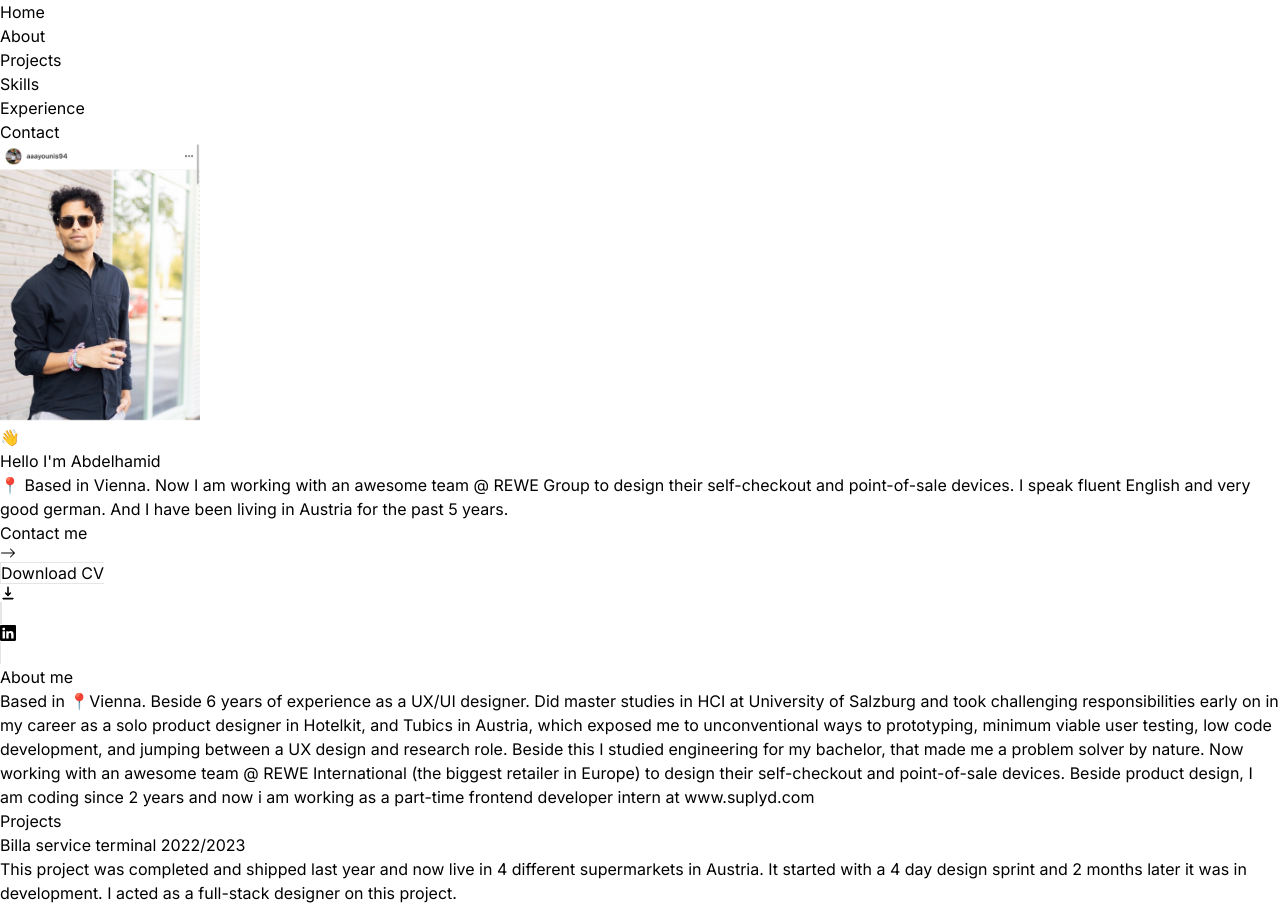
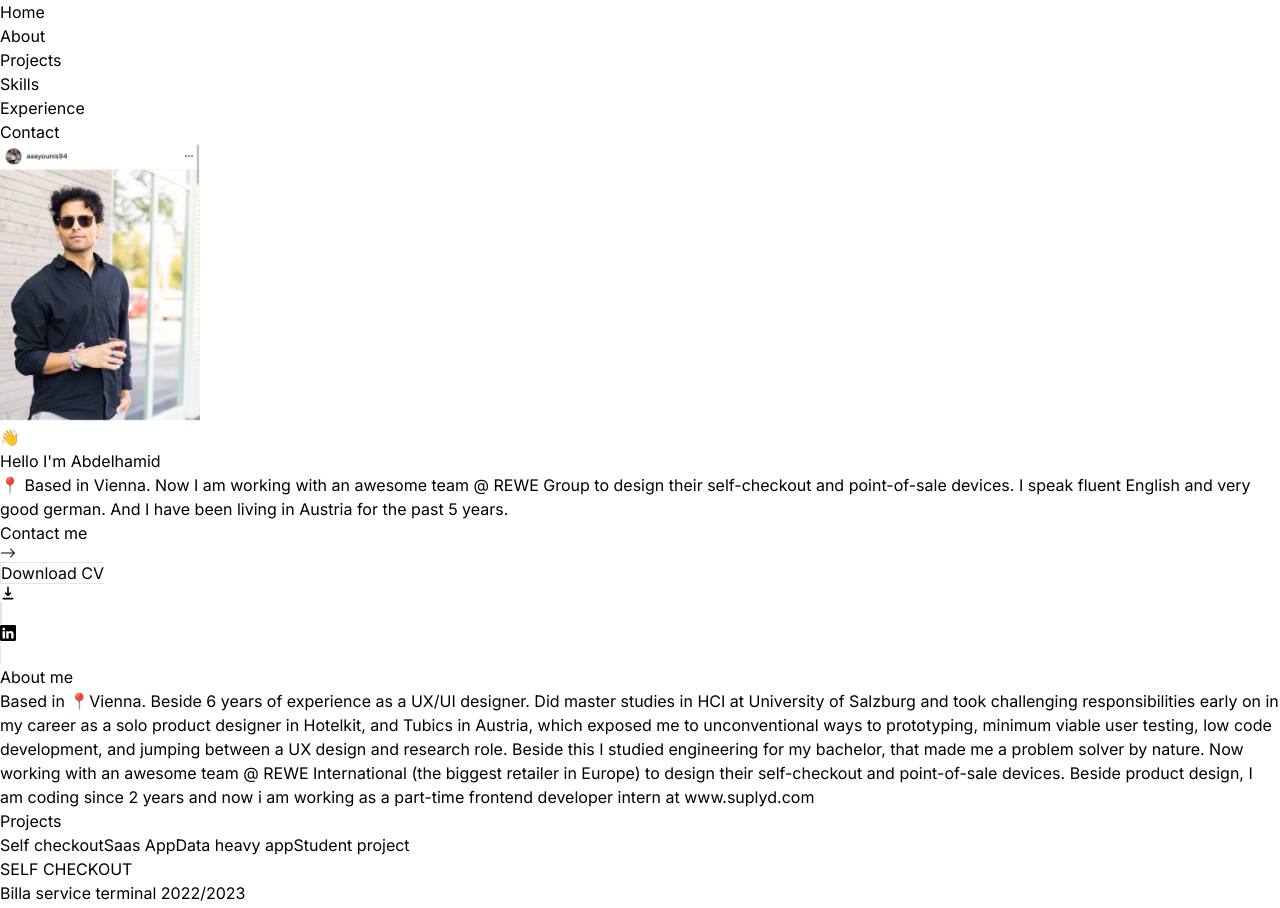
Before and after one commit to younis2516/portfolio-website-abdelhamid-younis, a Next.js app: page / in a window 1280 px wide. Shown: the top 908 px of the page. Built offline with nearby package versions, Linux system fonts and the light colour scheme.

Commit message:
added filter chips

```diff
--- a/components/Project.tsx
+++ b/components/Project.tsx
@@ -17,7 +17,7 @@
 type ProjectProps2 = (typeof projectsData)[number]
 
 
-function Project({ title, description, tags, imageUrl, link }: ProjectProps2) {
+function Project({ title, description, tags, imageUrl, link ,project_type}: ProjectProps2) {
     const ref = useRef<HTMLDivElement>(null)
     const {scrollYProgress }=useScroll({
         target: ref,
@@ -37,7 +37,11 @@
               <section
 
                  className="bg-gray-100 w-full sm:max-w-[50rem] border border-black/5 rounded-lg overflow-hidden sm:pr-8 relative sm:h-[32rem] hover:bg-gray-200 transition  dark:text-white dark:bg-white/10 dark:hover:bg-white/20 ">
-            <div className="pt-4 pb-7  py-4 px-5 sm:pl-10 sm:pr-2 sm:pt-10 w-full sm:max-w-[55%] flex flex-col h-full">
+                <div className="pt-4 pb-7  py-4 px-5 sm:pl-10 sm:pr-2 sm:pt-10 w-full sm:max-w-[55%] flex flex-col h-full">
+                    <div className='flex gap-3 h-7 items-center inline-block  w-100 rounded-md'>
+                        <div className='h-7 w-2 bg-blue-500 rounded-full'></div>
+                        <p className='text-sm font-medium mt-4 gap-2 text-gray-500 dark:text-gray-400 justify-center items-center mb-4 tracking-widest'>{project_type.toUpperCase()}</p>
+                    </div>
                 <h3 className='text-2xl font-semibold mt-4 gap-2'>{title}</h3>
                     <p className='mt-2 leading-relaxed text-gray-700 dark:text-white/70'>{description}</p>
                     <div className=' mt-2 flex flex-row items-center gap-2'>
--- a/components/Projects.tsx
+++ b/components/Projects.tsx
@@ -1,11 +1,17 @@
 "use client"
-import React, { useEffect } from 'react'
+import React, { useEffect, useState } from 'react'
 import SectionHeading from './Section_heading'
 import { projectsData } from '@/lib/data'
 import Project from './Project'
 import { useScrollIntoView } from '@/lib/hooks'
 const Projects = () => {
-    const { ref}=useScrollIntoView('Projects',0.3)
+    const [selectedType, setSelectedType] = useState<string | null>(null);
+    const { ref } = useScrollIntoView('Projects', 0.3)
+    const projectTypes = ["Self checkout", "Saas App", "Data heavy app", "Student project"];
+    const filteredProjects = selectedType
+    ? projectsData.filter((project) => project.project_type === selectedType)
+        : projectsData;
+
   return (
       <section
           ref={ref}
@@ -14,8 +20,21 @@
 
       >
           <SectionHeading>Projects</SectionHeading>
+          <div className="flex justify-center flex-wrap gap-4 mb-10">
+        {projectTypes.map((type) => (
+          <button
+            key={type}
+            className={`px-6 py-3 text-base rounded-full transition ${
+              selectedType === type ? "bg-blue-500 text-white" : "bg-gray-200 dark:bg-gray-700 hover:bg-gray-300 hover:dark:bg-gray-800"
+            }`}
+            onClick={() => setSelectedType(selectedType === type ? null : type)}
+          >
+            {type}
+          </button>
+        ))}
+      </div>
           <div>
-              {projectsData.map((project, index) => (
+              {filteredProjects.map((project, index) => (
                   <React.Fragment key={index}>
                       <Project {...project}  />
                   </React.Fragment>
--- a/lib/data.ts
+++ b/lib/data.ts
@@ -96,6 +96,7 @@
 export const projectsData = [
   {
     title: "Billa service terminal 2022/2023",
+    project_type:"Self checkout",
     description:
       "This project was completed and shipped last year and now live in 4 different supermarkets in Austria. It started with a 4 day design sprint and 2 months later it was in development. I acted as a full-stack designer on this project. ",
     tags: ["Fulltime project", "Live Now", "UI Design", "UX research", "wireframes","Competitor analysis"],
@@ -104,6 +105,7 @@
   },
   {
     title: "Tubics Video Optimization Tool 2021",
+     project_type:"Saas App",
     description:
       "In 2021 I was working at www.tubics.net. This project started on November 2020, the first user test was in January and it was live since April 2021. 3 months later it was Tubics’s most used feature accounting to 70% of the session time on the app. ",
     tags: [" Full time project","Live now","UX/UI Design","User Analytics","Wireframes","Design system ","Usability Testing "],
@@ -112,6 +114,7 @@
   },
   {
     title: "App Radar UI Redesign 2022",
+     project_type:"Data heavy app",
     description:
       "In late 2022, I worked with www.appradar.com to redesign some pages in their old app. This project lasted for 3 months and I got very positive feedback on it. They also alpha-released it to selected clients and its now live since February 2023.",
     tags: [" Freelance project","Live now ","UX/UI Design","Competitor analysis"],
@@ -120,6 +123,7 @@
     },
   {
     title: "Tubics's Design System & documentation 2021",
+     project_type:"Data heavy app",
     description:
       "In  late 2021 I was working with www.tubics.net to build their design system and migrate the old app to the new branding. This project started on Septemper 2021, and lasted for 2 months including design, research and implementation. .",
     tags: ["Full time project","UX/UI Design","Design system"],
@@ -128,6 +132,7 @@
     },
   {
     title: "HCI Project: Grocery Shopping Bot 2020 ",
+     project_type:"Student project",
     description:
       "In  late 2021 I was working with www.tubics.net to build their design system and migrate the old app to the new branding. This project started on Septemper 2021, and lasted for 2 months including design, research and implementation. ",
     tags: ["HCI student project","Persona Interviews","Design thinking","UX/UI Design","Competitor analysis"],
```
